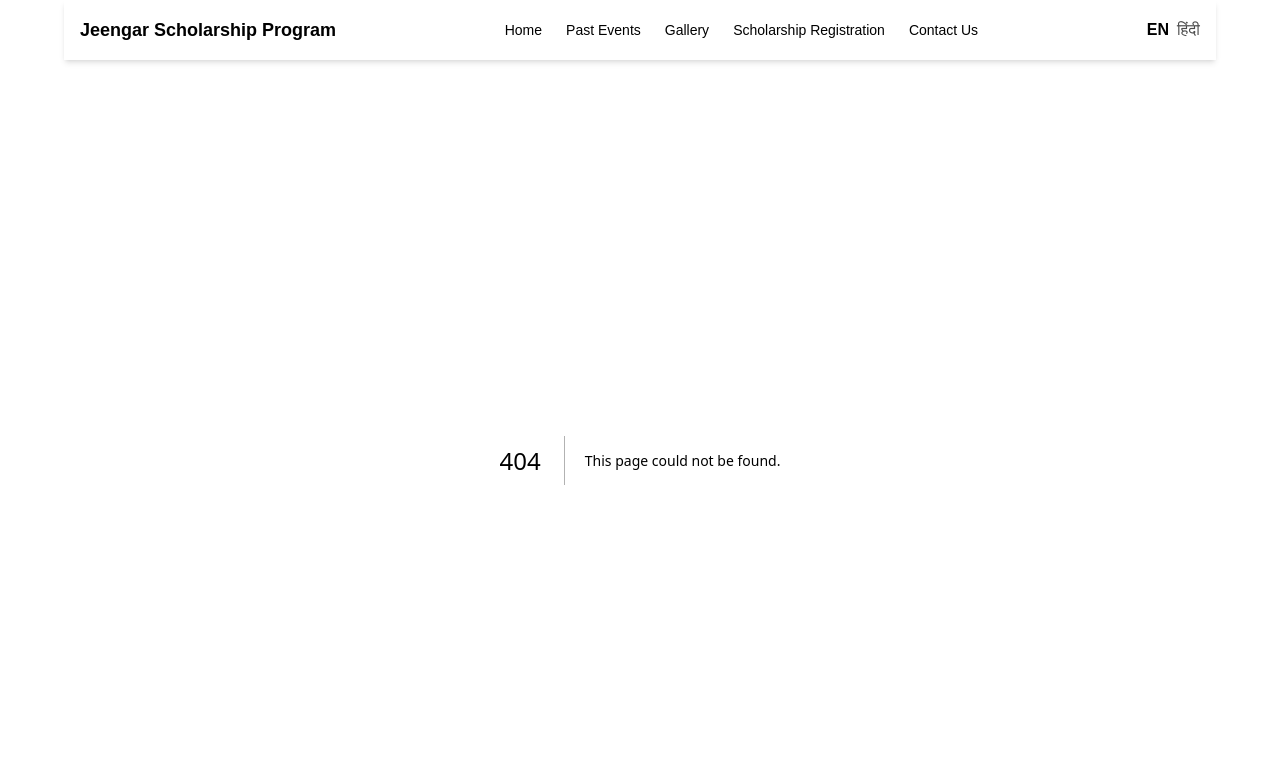
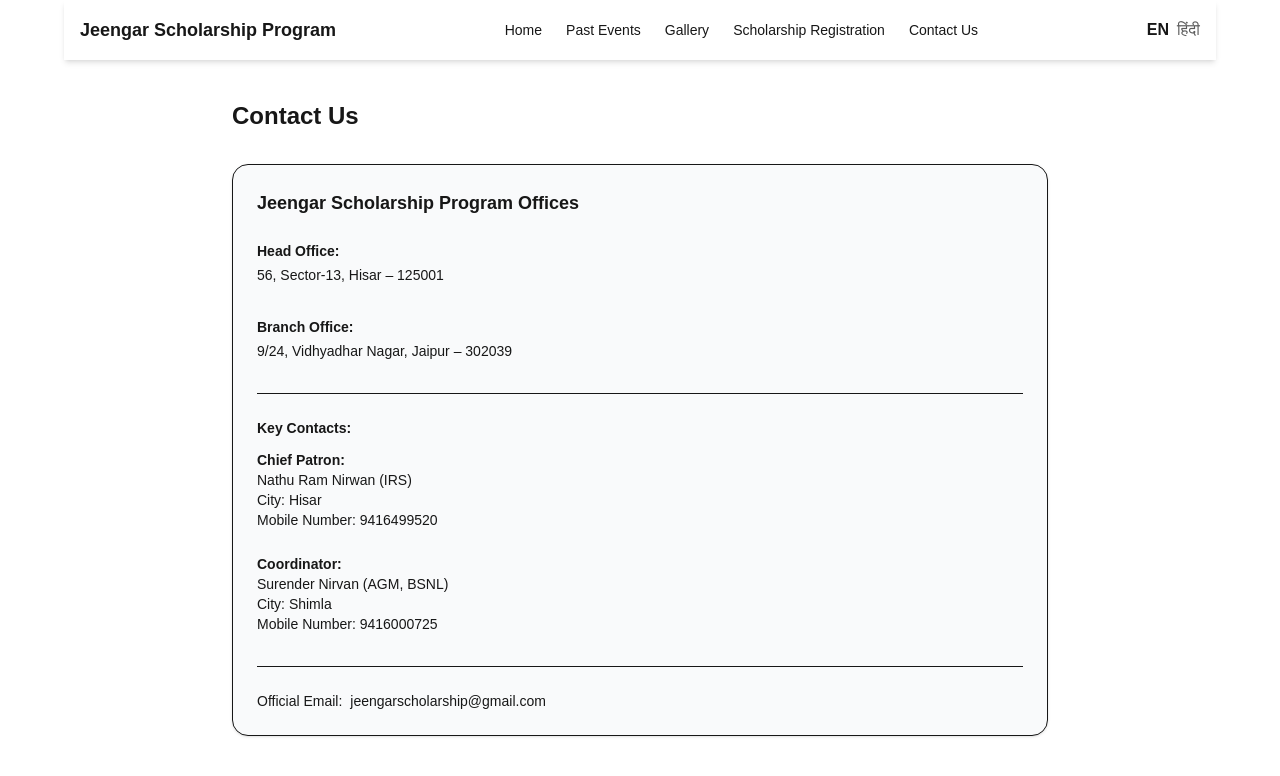
Before and after one commit to RajaKolander/jeengar-scholarship, a Next.js app: page /contact in a window 1280 px wide. Before the commit this address had no page. Shown: the top 776 px of the page. Built offline with nearby package versions, Linux system fonts and the light colour scheme.

Commit message:
finalized contact section

```diff
--- /dev/null
+++ b/app/contact/page.tsx
@@ -0,0 +1,89 @@
+'use client';
+
+import { useContext } from 'react';
+import { LanguageContext } from '../LanguageContext';
+import { translations } from '../i18n';
+
+export default function ContactPage() {
+
+  const { lang } = useContext(LanguageContext);
+
+  return (
+    <div className="p-10 max-w-4xl mx-auto">
+
+      <h2 className="text-2xl font-bold mb-8">
+        {translations[lang].contact}
+      </h2>
+
+      <div className="border rounded-2xl p-6 shadow-sm bg-gray-50">
+
+        <p className="text-lg font-semibold mb-6">
+          {lang === 'en'
+            ? "Jeengar Scholarship Program Offices"
+            : "जीनगर छात्रवृति कार्यक्रम – कार्यालय विवरण"}
+        </p>
+
+        <div className="space-y-8 text-sm">
+
+          {/* Head Office */}
+          <div>
+            <p className="font-bold mb-1">
+              {lang === 'en' ? "Head Office:" : "मुख्य कार्यालय:"}
+            </p>
+            <p>56, Sector-13, Hisar – 125001</p>
+          </div>
+
+          {/* Branch Office */}
+          <div>
+            <p className="font-bold mb-1">
+              {lang === 'en' ? "Branch Office:" : "शाखा कार्यालय:"}
+            </p>
+            <p>9/24, Vidhyadhar Nagar, Jaipur – 302039</p>
+          </div>
+
+          {/* People Details */}
+          <div className="border-t pt-6">
+            <p className="font-bold mb-3">
+              {lang === 'en' ? "Key Contacts:" : "प्रमुख संपर्क:"}
+            </p>
+
+            <div className="space-y-6">
+
+              {/* Chief Patron */}
+              <div>
+                <p className="font-semibold">
+                  {lang === 'en' ? "Chief Patron:" : "मुख्य संरक्षक:"}
+                </p>
+                <p>Nathu Ram Nirwan (IRS)</p>
+                <p>{lang === 'en' ? "City:" : "शहर:"} Hisar</p>
+                <p>{lang === 'en' ? "Mobile Number:" : "मोबाइल नंबर:"} 9416499520</p>
+              </div>
+
+              {/* Coordinator */}
+              <div>
+                <p className="font-semibold">
+                  {lang === 'en' ? "Coordinator:" : "संयोजक:"}
+                </p>
+                <p>Surender Nirvan (AGM, BSNL)</p>
+                <p>{lang === 'en' ? "City:" : "शहर:"} Shimla</p>
+                <p>{lang === 'en' ? "Mobile Number:" : "मोबाइल नंबर:"} 9416000725</p>
+              </div>
+
+            </div>
+          </div>
+
+          {/* Email */}
+          <div className="border-t pt-6">
+            <span className="font-medium">
+              {lang === 'en' ? "Official Email:" : "आधिकारिक ईमेल:"}
+            </span>
+            <span className="ml-2">jeengarscholarship@gmail.com</span>
+          </div>
+
+        </div>
+
+      </div>
+
+    </div>
+  );
+}
--- a/app/page.tsx
+++ b/app/page.tsx
@@ -51,8 +51,8 @@ export default function HomePage() {
           <h2 className="text-lg font-semibold">{translations[lang].events}</h2>
           <p className="text-sm mt-2">
             {lang==='en'
-              ? "Last event held in Indore - 2025."
-              : "नवीनतम आयोजन: इंदौर - 2025।"}
+              ? "Last event held in Bhopal - 2025."
+              : "नवीनतम आयोजन: भोपाल - 2025।"}
           </p>
         </div>
       </section>
```
